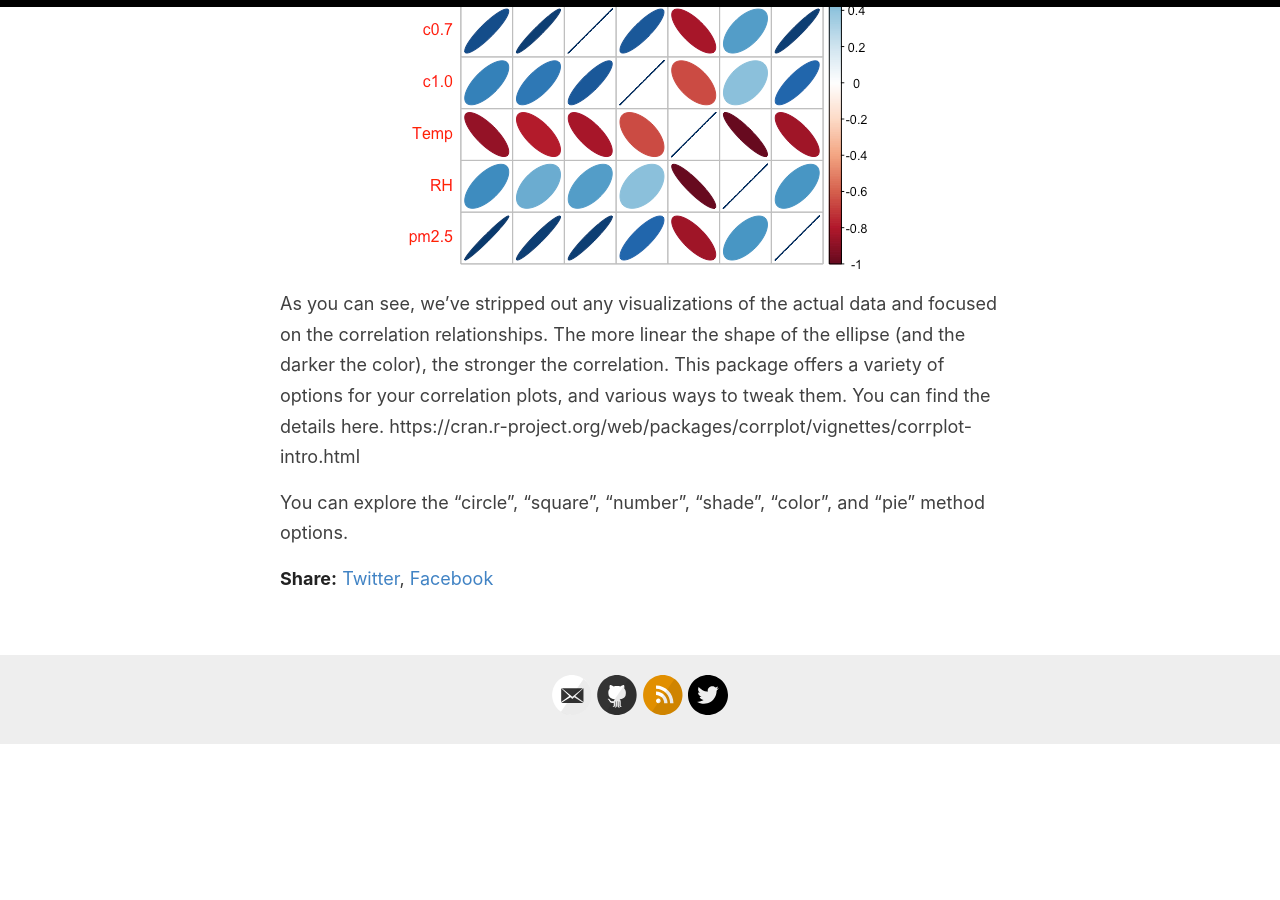
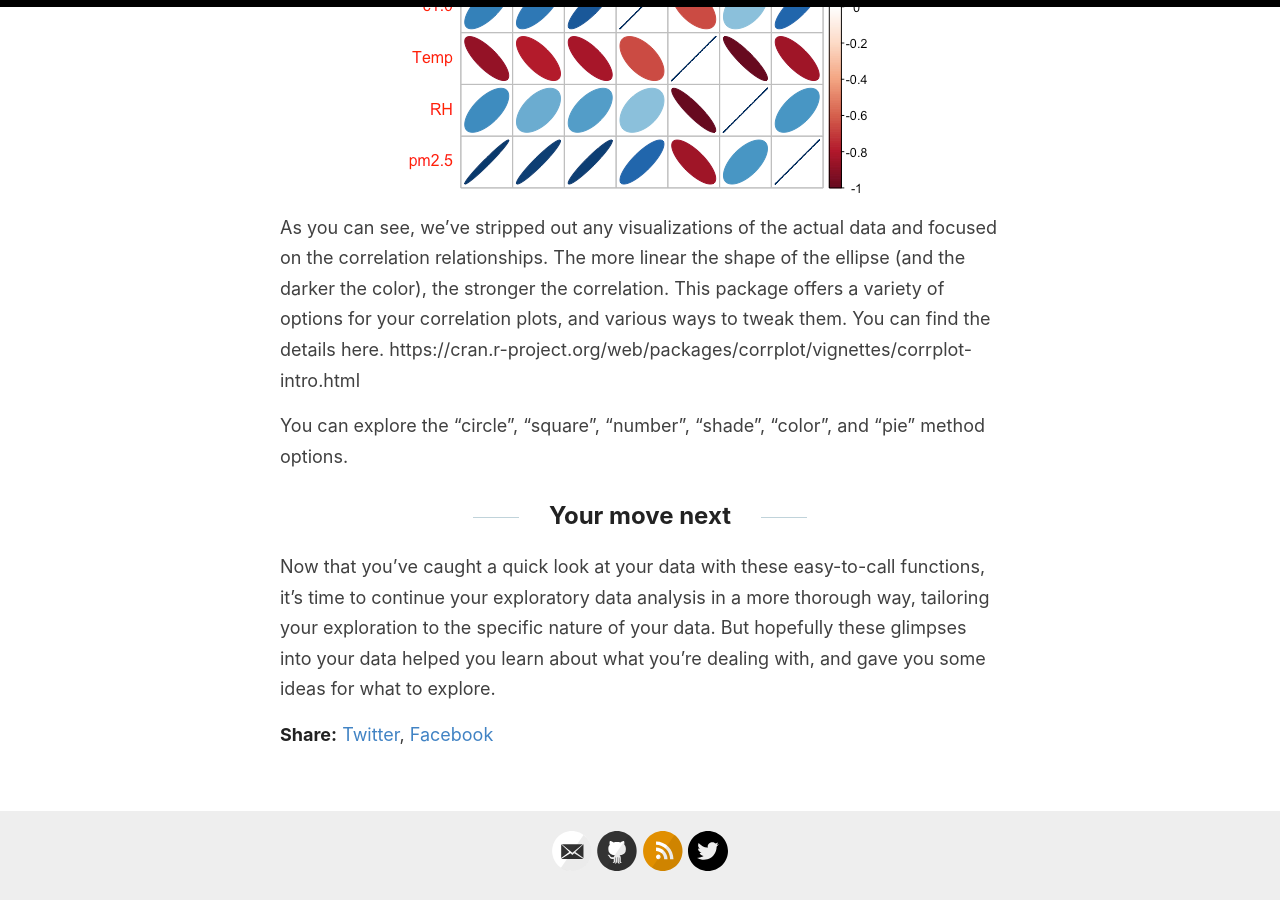
Before and after one commit to oroconnor/reverie, a Jekyll site: the page built from _posts/2021-02-07-EDA:Summaries.md, in a window 1280 px wide and 900 px high, scrolled down 8086 px. Built offline with Jekyll 4.4.1, drawn with Linux system fonts in a browser that asks for light colours; before the commit the page ends 8830 px from its top, so only the background shows below that; some of the changed text lies outside the part shown.

Commit message:
Update 2021-02-07-EDA:Summaries.md

```diff
--- a/_posts/2021-02-07-EDA:Summaries.md
+++ b/_posts/2021-02-07-EDA:Summaries.md
@@ -124,3 +121,6 @@ As you can see, we've stripped out any visualizations of the actual data and foc
 This package offers a variety of options for your correlation plots, and various ways to tweak them. You can find the details here. https://cran.r-project.org/web/packages/corrplot/vignettes/corrplot-intro.html
 
 You can explore the "circle", "square", "number", "shade", "color", and "pie" method options.
+
+## Your move next
+Now that you've caught a quick look at your data with these easy-to-call functions, it's time to continue your exploratory data analysis in a more thorough way, tailoring your exploration to the specific nature of your data. But hopefully these glimpses into your data helped you learn about what you're dealing with, and gave you some ideas for what to explore.
```
Also changed, not shown: other parts of _posts/2021-02-07-EDA:Summaries.md (+0 -3 lines).
